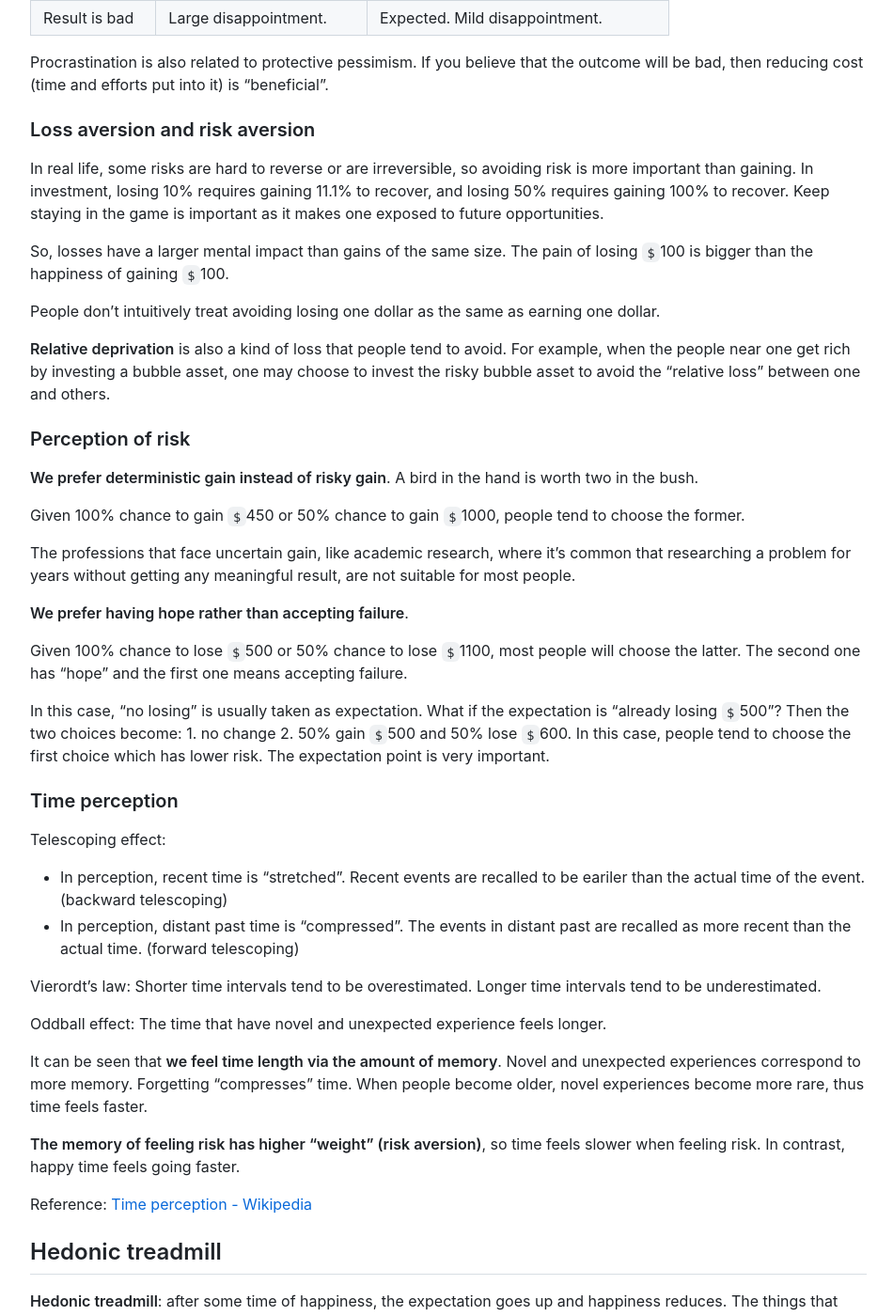
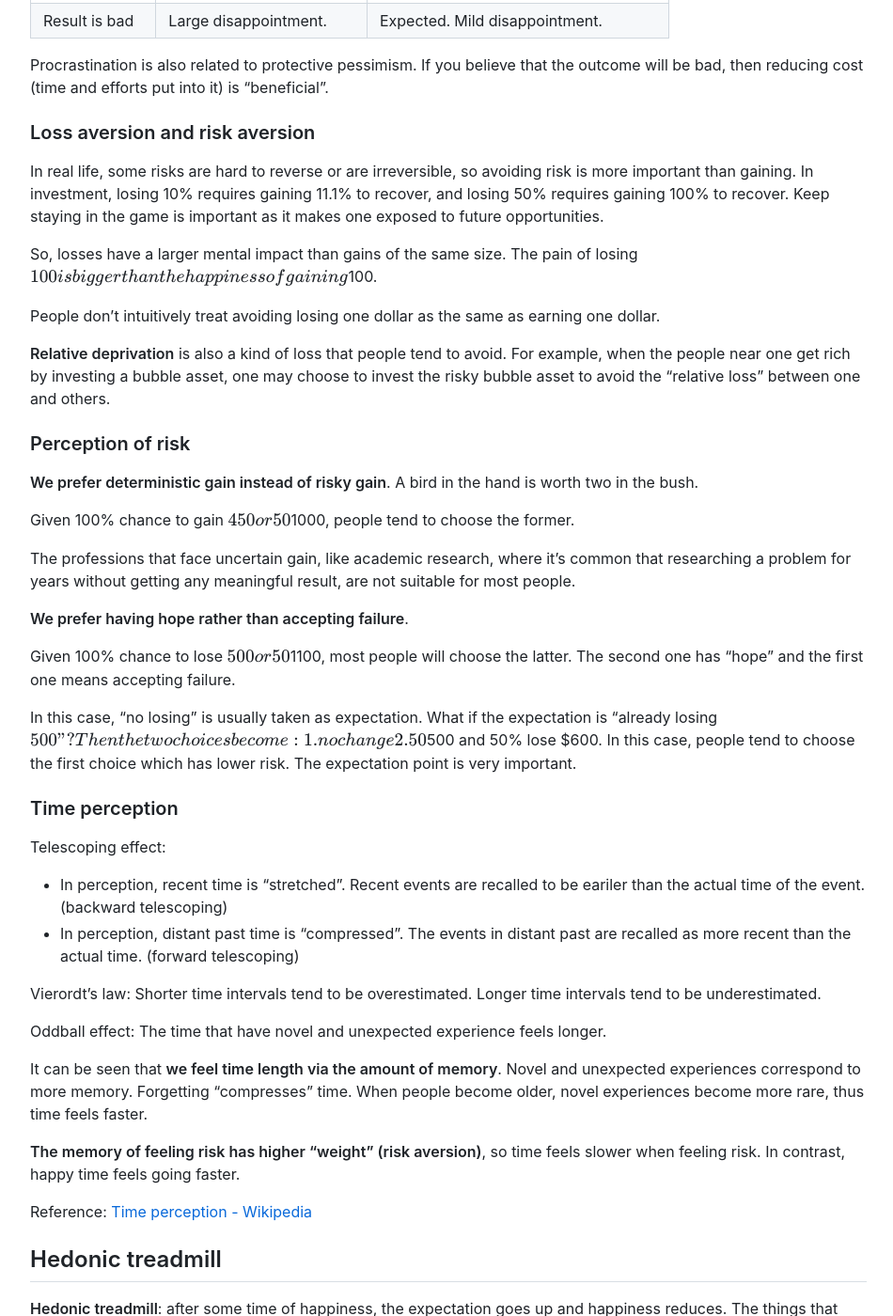
Before and after one commit to qouteall/qouteall-blog, a Jekyll site: the page built from Cognitive-biases.md, in a window 1280 px wide and 1400 px high, scrolled down 2076 px. Shown: the whole window at 94% size, without its empty margins (163-1113 px from the left). Built offline with Jekyll 4.4.1, drawn with Linux system fonts in a browser that asks for light colours; nearby versions of some CDN libraries; our own code applies the rules of GitHub Pages for plain Markdown files.

Commit message:
Revert "replace dollar symbol"
This reverts commit 216f47f56bbb1fa5c0ebf8c3636ec45e8c5b9aa9.

```diff
--- a/Cognitive-biases.md
+++ b/Cognitive-biases.md
@@ -8,13 +8,13 @@ A summarization of the main cognitive biases, relating to financial trading, com
 
 **Diminishing marginal utility**: For example, one is hungry and then eats 3 pieces of bread, the first piece eaten while hungry is has more utility than the second piece eaten after the first, and so on. The more of something you have, the less utility another such thing has.
 
-Corresponding to diminishing marginal utility, the happiness of gaining `$`200 is less than two times of happiness of gaining `$`100. The perception of gain is convex.
+Corresponding to diminishing marginal utility, the happiness of gaining \$200 is less than two times of happiness of gaining \$100. The perception of gain is convex.
 
 ![](./cog_bias/Value_function.png)
 
 [Reference](https://en.wikipedia.org/wiki/Prospect_theory)
 
-The same applies to pain. The pain of losing `$`100 two times is higher than losing `$`200 in one time.
+The same applies to pain. The pain of losing \$100 two times is higher than losing \$200 in one time.
 
 ### Expectation and framing
 
@@ -49,7 +49,7 @@ Procrastination is also related to protective pessimism. If you believe that the
 
 In real life, some risks are hard to reverse or are irreversible, so avoiding risk is more important than gaining. In investment, losing 10% requires gaining 11.1% to recover, and losing 50% requires gaining 100% to recover. Keep staying in the game is important as it makes one exposed to future opportunities.
 
-So, losses have a larger mental impact than gains of the same size. The pain of losing `$`100 is bigger than the happiness of gaining `$`100.
+So, losses have a larger mental impact than gains of the same size. The pain of losing \$100 is bigger than the happiness of gaining \$100.
 
 People don't intuitively treat avoiding losing one dollar as the same as earning one dollar.
 
@@ -59,15 +59,15 @@ People don't intuitively treat avoiding losing one dollar as the same as earning
 
 **We prefer deterministic gain instead of risky gain**. A bird in the hand is worth two in the bush.
 
-Given 100% chance to gain `$`450 or 50% chance to gain `$`1000, people tend to choose the former.
+Given 100% chance to gain \$450 or 50% chance to gain \$1000, people tend to choose the former.
 
 The professions that face uncertain gain, like academic research, where it's common that researching a problem for years without getting any meaningful result, are not suitable for most people.
 
 **We prefer having hope rather than accepting failure**.
 
-Given 100% chance to lose `$`500 or 50% chance to lose `$`1100, most people will choose the latter. The second one has "hope" and the first one means accepting failure.
+Given 100% chance to lose \$500 or 50% chance to lose \$1100, most people will choose the latter. The second one has "hope" and the first one means accepting failure.
 
-In this case, "no losing" is usually taken as expectation. What if the expectation is "already losing `$`500"? Then the two choices become: 1. no change  2. 50% gain `$`500 and 50% lose `$`600. In this case, people tend to choose the first choice which has lower risk. The expectation point is very important.
+In this case, "no losing" is usually taken as expectation. What if the expectation is "already losing \$500"? Then the two choices become: 1. no change  2. 50% gain \$500 and 50% lose \$600. In this case, people tend to choose the first choice which has lower risk. The expectation point is very important.
 
 ### Time perception
 
```
